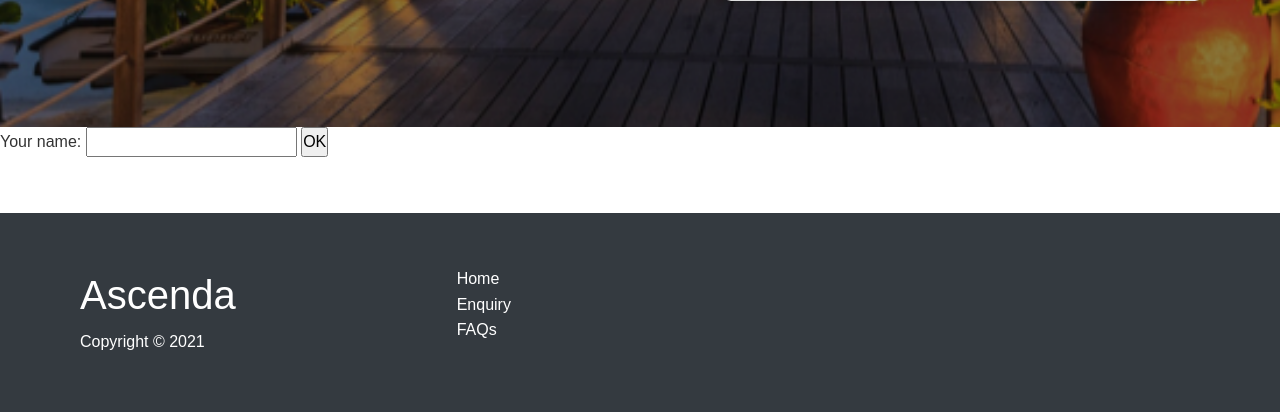
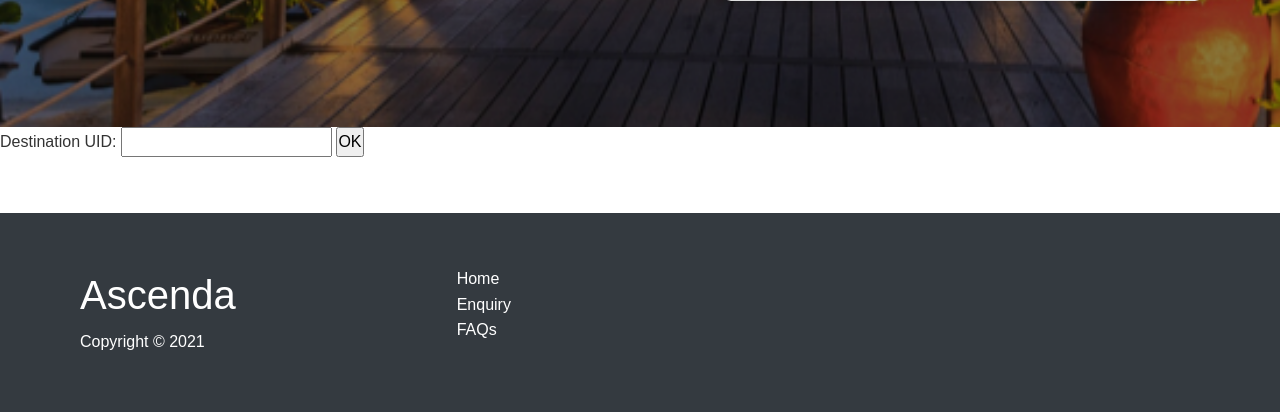
Before and after one commit to ankitaparashar01/ESC_Term5, a Django app: page / in a window 1280 px wide. Shown: the part 674-1086 px from the top of the page. Run offline with Django 4.2, Linux system fonts and the light colour scheme; parts of the project's set-up code (start-up, migrations or seed data) failed here and were passed over.

Commit message:
Try this

```diff
--- a/djangosite/myproject/myapp/urls.py
+++ b/djangosite/myproject/myapp/urls.py
@@ -3,14 +3,15 @@ from . import views
 # from .views import *
 
 urlpatterns = [
-    # path('', views.myfunctioncall, name="index"),
-    # path('about', views.myfunctionabout, name="about"),
-    # path('intro/<str:name>/<int:age>', views.intro, name="intro"),
     path('', views.ascenda, name="ascenda"),
     path('hotellist/', views.all_listings, name="list-hotels"),
     path("roomtype/<str:hotelname>", views.roomListPage, name='list-room-type'),
     path('confirmation/', views.confirmation, name="confirmation"),
     path('transaction-complete/', views.transactionComplete, name="transaction-complete"),
-    path('testapi/', views.testapi, name="test-api"), #temporary, will be deleted after transition is settled
-    path('testapi/name:<str:hotelName>/id=<str:hotelId>', views.testapiRoomList, name="room-list-test-api"), #temporary, will be deleted after transition is settled
+
+    #temporary paths below for database transition:
+    path('testapi/dest_id=<str:destId>', views.testapi, name="test-api"), #temporary, will be deleted after transition is settled
+    path('testapi/dest_id=<str:destId>/name:<str:hotelName>/id=<str:hotelId>', views.testapiRoomList, name="room-list-test-api"), #temporary, will be deleted after transition is settled
+    # path('testapi/name:<str:hotelName>/id=<str:hotelId>', views.testapiRoomList, name="room-list-test-api"), #temporary, will be deleted after transition is settled
+
 ]
--- a/djangosite/myproject/myapp/views.py
+++ b/djangosite/myproject/myapp/views.py
@@ -6,10 +6,12 @@ from .models import *
 from .forms import *
 from django.core.paginator import Paginator
 import requests
+from django.http import HttpResponseRedirect
+
 
 #---------------------FOR LANDING PAGE FORM---------------------
 def ascenda(request):
-    dest = DestinationCat.objects.all()
+
     # if this is a POST request we need to process the form data
     if request.method == 'POST':
         # create a form instance and populate it with data from the request:
@@ -19,8 +21,7 @@ def ascenda(request):
             # process the data in form.cleaned_data as required
             # ...
             # redirect to a new URL:
-            # return HttpResponseRedirect('/thanks/')
-            return None
+            return HttpResponseRedirect('/testapi/')
 
     # if a GET (or any other method) we'll create a blank form
     else:
@@ -74,14 +75,20 @@ def transactionComplete(request):
 #---------------------DATABASE MIGRATIONS---------------------
 
 #hotel search based on chosesn location
-def testapi(request):
-    # jsonDestStr = "destination_id=id=WD0M" #THIS IS HARDCODED FOR NOW --> set to Singapore
-    # jsonDestBaseStr = "https://hotelapi.loyalty.dev/api/hotels?"
-    # jsonReqestInput = jsonDestBaseStr + jsonDestStr
-    # response1 = requests.get(str(jsonReqestInput)).json()
+def testapi(request, destId):
+    destIdVar = destId
+    # dest_list_models = DestinationCat.objects.get(uid=destIdVar)
+    dest_list_models = DestinationCat.objects.all()
+
+
+    #dyanamic JSON Api search for specific destination:
+    jsonDestStr = str(destId)
+    jsonDestBaseStr = str("https://hotelapi.loyalty.dev/api/hotels?destination_id=")
+    jsonReqestInput = jsonDestBaseStr + jsonDestStr
+    response1 = requests.get(jsonReqestInput).json()
 
     # DESTINATION HERE IS HARDCODED!!
-    response1 = requests.get("https://hotelapi.loyalty.dev/api/hotels?destination_id=WD0M").json() # from Mock Static Data endpoints -> Static information of hotels belonging to a destination
+    # response1 = requests.get("https://hotelapi.loyalty.dev/api/hotels?destination_id=WD0M").json() # from Mock Static Data endpoints -> Static information of hotels belonging to a destination
 
 
      # set up pagination below:
@@ -99,10 +106,13 @@ def testapi(request):
     # 'response3':response3,
     # 'respone4':response4
     'listings': listings,
+    # 'dest_list': dest_list,
+    'destIdVar':destIdVar,
+    'dest_list_models':dest_list_models,
     }
     return render(request,'testapi.html', context)
 
-def testapiRoomList(request, hotelName, hotelId):
+def testapiRoomList(request, hotelName, hotelId, destId):
     #dyanamic JSON Api search for specific Hotel below:
     jsonHotelStr = str(hotelId)
     jsonHotelRoomBaseStr = str("https://hotelapi.loyalty.dev/api/hotels/")
--- a/djangosite/myproject/templates/hotellist.html
+++ b/djangosite/myproject/templates/hotellist.html
@@ -149,6 +149,7 @@
         <!-- Hotel list grid -->
         <!-- <div style="width:600px; position:absolute; left: 1000px; top:100px;"></div> -->
         <div class="col">
+
           {% for listing in listings %}
           <div class="hotel-list">
             <div class="grid">
@@ -217,6 +218,7 @@
       };
       flatpickr("input[type=datetime-local]", {});
     </script>
+
 
     {% include "footer.html" %}
   </body>
--- a/djangosite/myproject/templates/index.html
+++ b/djangosite/myproject/templates/index.html
@@ -114,11 +114,12 @@
     </div>
 
     <!-- TESTING DESTINATION FORM, WILL DELETE -->
-    <form action="/your-name/" method="post">
-      <label for="your_name">Your name: </label>
-      <input id="your_name" type="text" name="your_name" value="{{ current_name }}">
+    <form action="/testapi/" method="post">
+      {% csrf_token %}
+      <label for="your_name">Destination UID: </label>
+      <input id="your_name" type="text" name="your_name" value="">
       <input type="submit" value="OK">
-  </form>
+    </form>
 
 
 
--- a/djangosite/myproject/templates/testapi.html
+++ b/djangosite/myproject/templates/testapi.html
@@ -145,6 +145,7 @@
           </div>
         </div>
 
+        <h1>dest uid: {{ destIdVar }}</h1>
 
         <!-- Hotel list grid -->
         <!-- <div style="width:600px; position:absolute; left: 1000px; top:100px;"></div> -->
@@ -160,7 +161,7 @@
               <div class="hotel-right">
                 <h2>{{listing.name}}</h2>
                 <p>
-                  Singapore <br />
+                  Singapore {{ dest_list_models.term }} <br />
                   Hotel Website
                 </p>
                 <p>
@@ -169,7 +170,7 @@
                 </p>
                 <div style="position: absolute; bottom: 6px; right: 5px; margin-bottom: 10px; margin-right: 10px; float: right">
                   <a
-                    href="{% url 'room-list-test-api' listing.name listing.id %}"
+                    href="{% url 'room-list-test-api' destIdVar listing.name listing.id %}"
                     class="btn"
                     style="background-color: #f58216; float: right;"
                     ><b>SEE DETAILS ></b></a>
```
